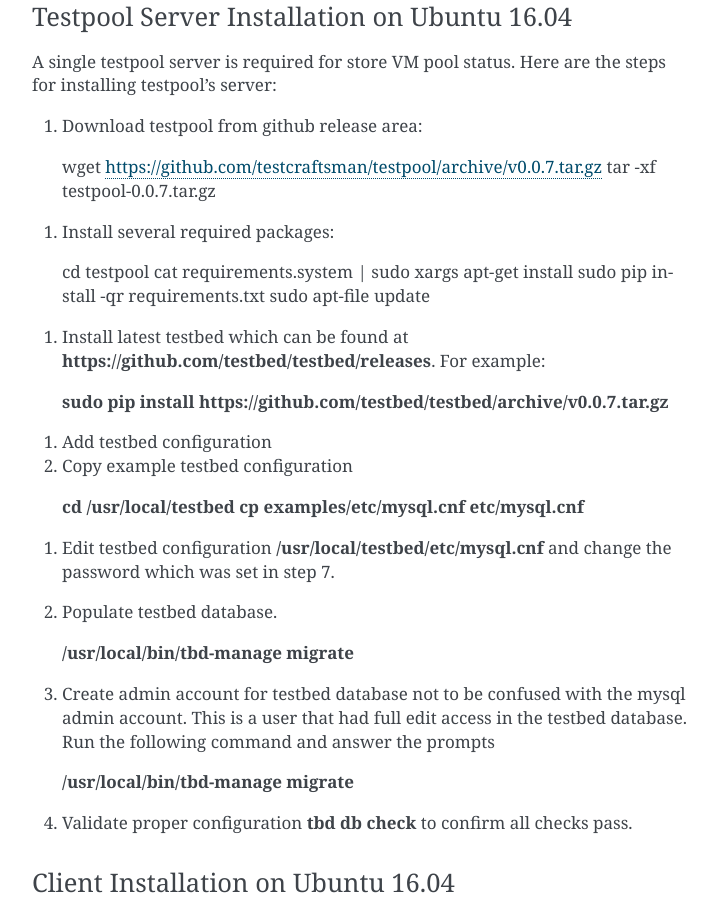
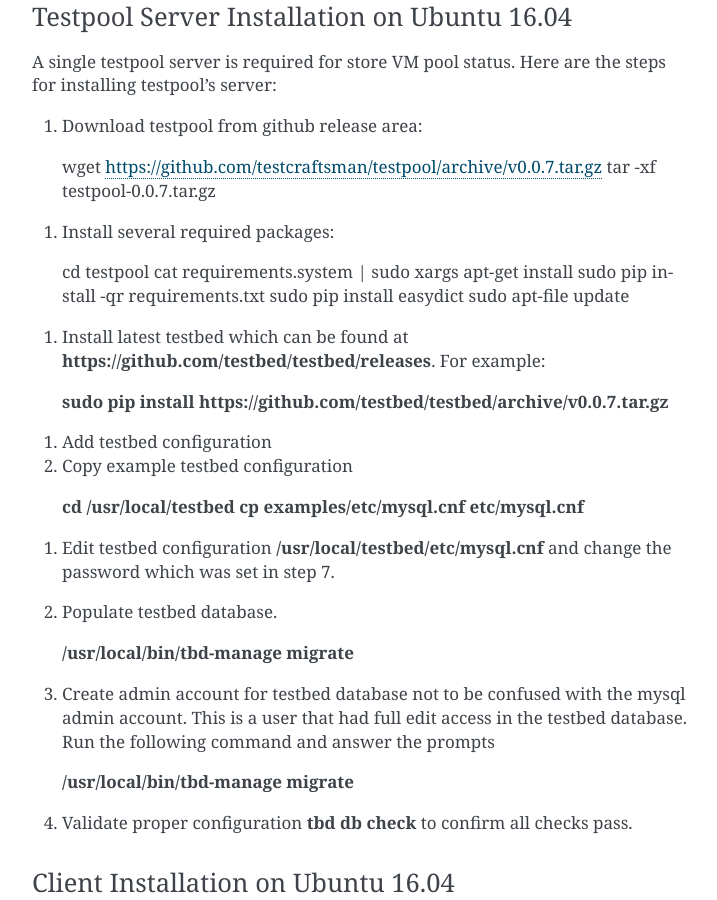
Before and after one commit to testcraftsman/testpool, a Sphinx documentation site: the page built from docs/source/installation.rst, in a window 1280 px wide and 900 px high, scrolled down 617 px. Shown: the whole window, without its empty margins (388-1105 px from the left). Built offline with Sphinx 7.4.7, drawn with Linux system fonts in a browser that asks for light colours.

Commit message:
working on requirements

```diff
--- a/docs/source/installation.rst
+++ b/docs/source/installation.rst
@@ -39,6 +39,7 @@
   cd testpool
   cat requirements.system | sudo xargs apt-get install
   sudo pip install -qr requirements.txt
+  sudo pip install easydict
   sudo apt-file update
 
 #. Install latest testbed which can be found at **https://github.com/testbed/testbed/releases**. For example:
```
Also changed, not shown: docs/source/quickstart.rst (+4 -3 lines), 2 other files.
